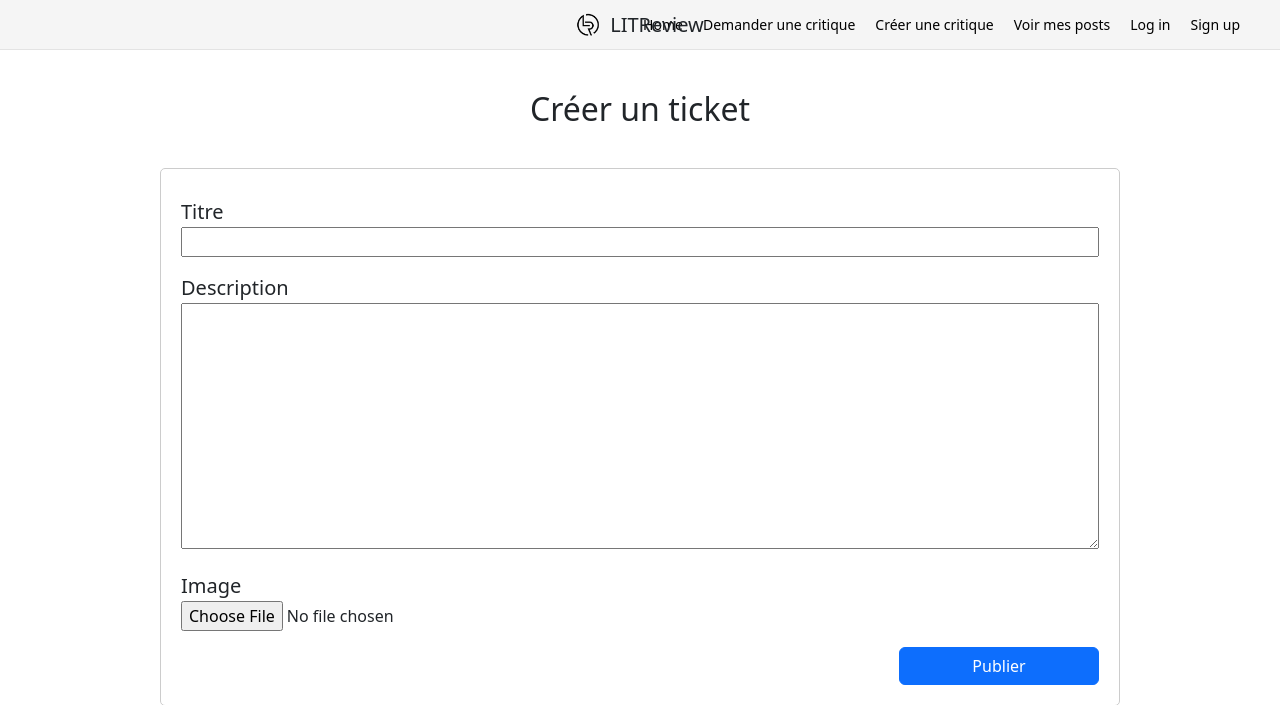
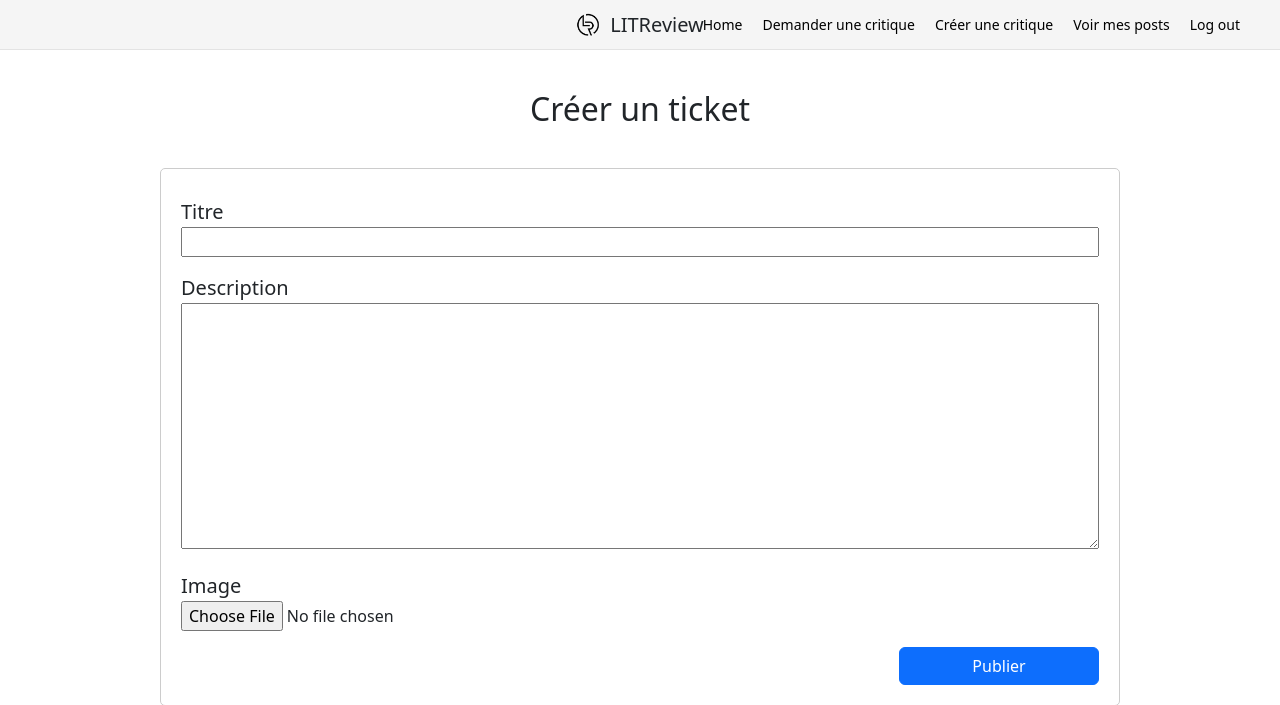
Before and after one commit to clementboloch/OCR_P9, a Django app: page /review/ticket/ in a window 1280 px wide. Shown: the top 705 px of the page. Run offline with Django 4.2, Linux system fonts and the light colour scheme; style sheets or scripts are compiled from the project's sources; parts of the project's set-up code (start-up, migrations or seed data) failed here and were passed over; some libraries are stand-ins or nearby versions.

Commit message:
adds logout view

```diff
--- a/src/review/templates/review/base.html
+++ b/src/review/templates/review/base.html
@@ -24,8 +24,7 @@
             <a href="/review/ticket">Demander une critique</a>
             <a href="/review/review/0">Créer une critique</a>
             <a href="/review/posts">Voir mes posts</a>
-            <a href="/review/login">Log in</a>
-            <a href="/review/signup">Sign up</a>
+            <a href="/review/logout">Log out</a>
         </div>
     </div>
 
--- a/src/review/views.py
+++ b/src/review/views.py
@@ -2,7 +2,7 @@ from itertools import chain
 
 from django.shortcuts import render, redirect
 from django.contrib.auth.forms import UserCreationForm, AuthenticationForm
-from django.contrib.auth.views import LoginView
+from django.contrib.auth.views import LoginView, LogoutView
 from django.urls import reverse_lazy
 from django.views import generic
 from django.db import IntegrityError
@@ -10,21 +10,26 @@ from . import models
 from . import forms
 
 
-# 1. Login view
+# Login view
 class Login(LoginView):
     form_class = AuthenticationForm
     success_url = reverse_lazy("home")
     template_name = "review/registration/login.html"
 
 
-# 2. Signup view
+# Signup view
 class SignUp(generic.CreateView):
     form_class = UserCreationForm
     success_url = reverse_lazy("login")
     template_name = "review/registration/signup.html"
 
 
-# 3. Home view
+# Logout view
+class Logout(LogoutView):
+    pass
+
+
+# Home view
 def home(request):
     u = request.user
     u = models.CustomUser.objects.get(username='smithkaren')
@@ -38,7 +43,7 @@ def home(request):
     return render(request, 'review/home.html', context={'posts': posts, 'answerable': True})
 
 
-# 4. Follow view
+# Follow view
 def follow(request):
     u = request.user
     u = models.CustomUser.objects.get(username='smithkaren')
@@ -74,7 +79,7 @@ def unfollow(request, unfollowed_user):
     return redirect('follow')
 
 
-# 5. Ticket creation view
+# Ticket creation view
 def ticket(request):
     if request.method == "POST":
         form = forms.TicketForm(request.POST, request.FILES or None)
@@ -92,7 +97,7 @@ def ticket(request):
     return render(request, "review/form.html", {"title": "Créer un ticket", "forms": [{'form': form}]})
 
 
-# 6. Review creation view
+# Review creation view
 def review(request, ticket_id):
     # u = request.user
     u = models.CustomUser.objects.get(username='smithkaren')
@@ -195,7 +200,7 @@ def delete_review(request, review_id):
     return redirect(posts)
 
 
-# 7. My posts view
+# My posts view
 def posts(request):
     u = request.user
     u = models.CustomUser.objects.get(username='smithkaren')
```
